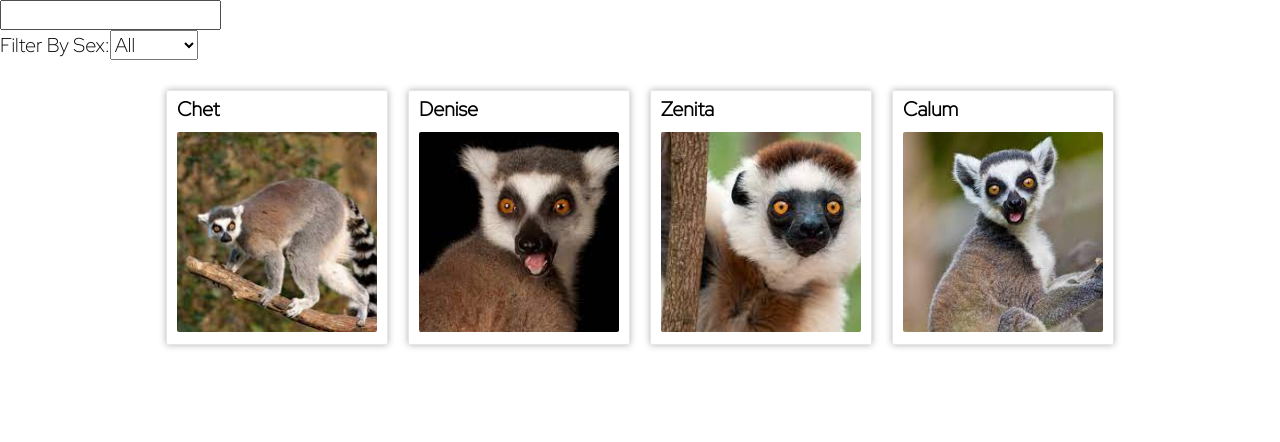
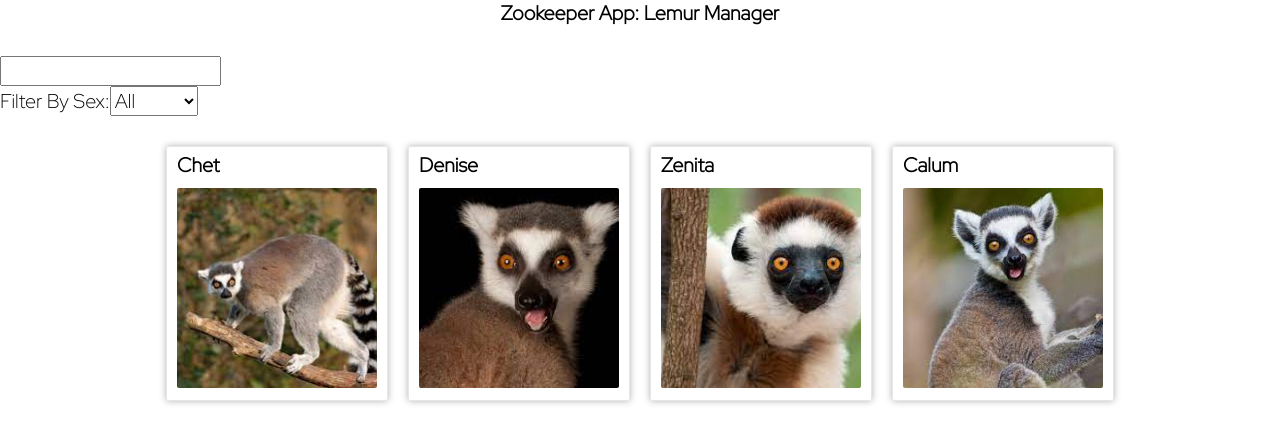
Before and after one commit to Matt-Eva/intro-to-recoil-demo, a React (Create React App) app: page / in a window 1280 px wide. Shown: the top 442 px of the page. Built offline with nearby package versions, Linux system fonts and the light colour scheme; data requests are answered from the project's data file.

Commit message:
added json-server port

```diff
--- a/package.json
+++ b/package.json
@@ -15,7 +15,7 @@
   },
   "scripts": {
     "start": "react-scripts start",
-    "server": "json-server --watch db.json",
+    "server": "json-server --watch db.json -p 3001",
     "build": "react-scripts build",
     "test": "react-scripts test",
     "eject": "react-scripts eject"
--- a/src/pages/Home/Home.css
+++ b/src/pages/Home/Home.css
@@ -1,3 +1,12 @@
+.home{
+    display: grid;
+}
+
 .home__header{
+    margin-top: 30px;
     height: 70px;
 }
+
+.home__title{
+    justify-self: center;
+}
--- a/src/pages/Home/Home.js
+++ b/src/pages/Home/Home.js
@@ -12,10 +12,8 @@ import "./Home.css"
 function Home() {
   const [allLemurs, setAllLemurs] = useRecoilState(allLemursState)
 
-
-
   useEffect(() =>{
-    fetch('http://localhost:3000/lemurs')
+    fetch('http://localhost:3001/lemurs')
     .then(r => r.json())
     .then(data => {
       setAllLemurs(data)
@@ -23,7 +21,8 @@ function Home() {
   }, [])
 
   return (
-    <div>
+    <div className='home'>
+      <h1 className="home__title">Zookeeper App: Lemur Manager</h1>
       <div className='home__header'>
         <Search />
         <CategorySelect />
```
